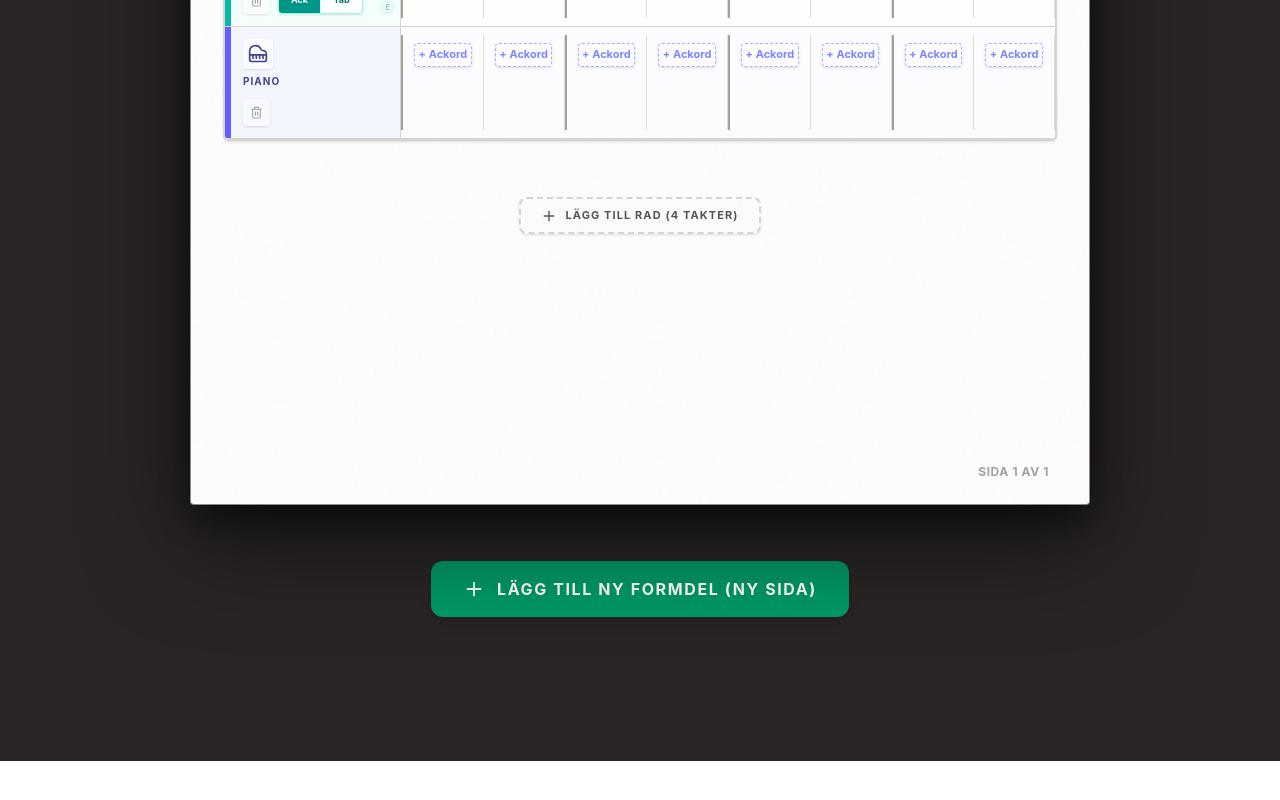
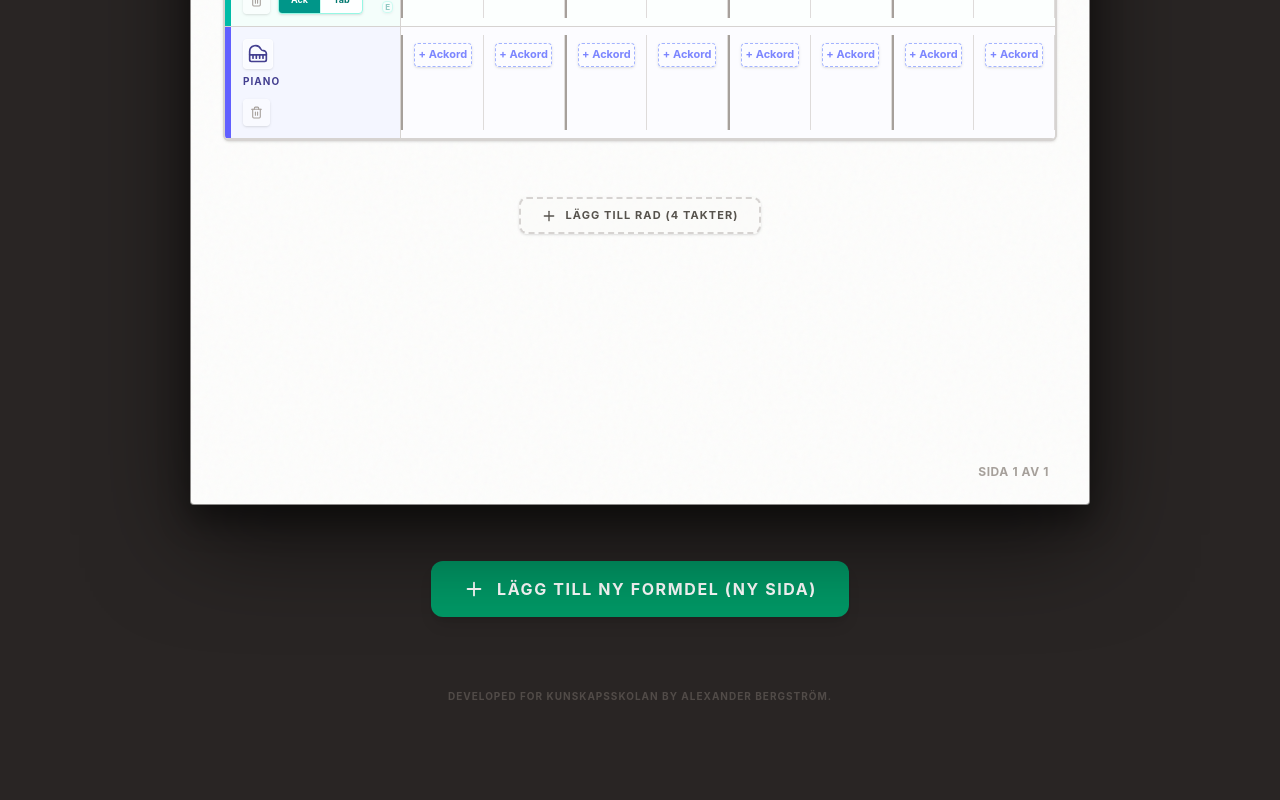
Before and after one commit to alexanderbergstromSE/alex-cheat-sheet, a React (Vite) app: page / in a window 1280 px wide. Shown: the part 742-1542 px from the top of the page. Before the commit the page ends 1503 px from the top, so only its background shows below. Built offline with nearby package versions, Linux system fonts and the light colour scheme.

Commit message:
namnuppdatering mm

```diff
--- a/src/App.jsx
+++ b/src/App.jsx
@@ -353,7 +353,7 @@ const AppLogo = ({ isPrint = false }) => (
     </div>
     <div className="flex flex-col justify-center pt-0.5 shrink-0">
       <h1 className="text-base font-black tracking-tighter text-stone-900 flex items-baseline gap-1 leading-none whitespace-nowrap">
-        ALEX <span className="font-bold text-stone-500 tracking-tight text-[12px]">CHEAT SHEET</span>
+        MUSIC <span className="font-bold text-stone-500 tracking-tight text-[12px]">CHEAT SHEET</span>
       </h1>
       <span className="text-[6px] font-bold uppercase tracking-widest text-stone-400 mt-0.5 ml-0.5 whitespace-nowrap">Instrumentstämmor & Form</span>
     </div>
@@ -1121,6 +1121,11 @@ export default function App() {
 
       </div>
 
+      {/* --- FOOTER CREDIT --- */}
+      <div className="text-center pb-4 pt-2 mt-auto text-[10px] font-bold text-stone-500/50 uppercase tracking-widest print:hidden w-full select-none">
+        Developed for Kunskapsskolan by Alexander Bergström.
+      </div>
+
       {/* --- ACKORD-EDITOR MODAL --- */}
       {chordModal.isOpen && (
         <div
```
